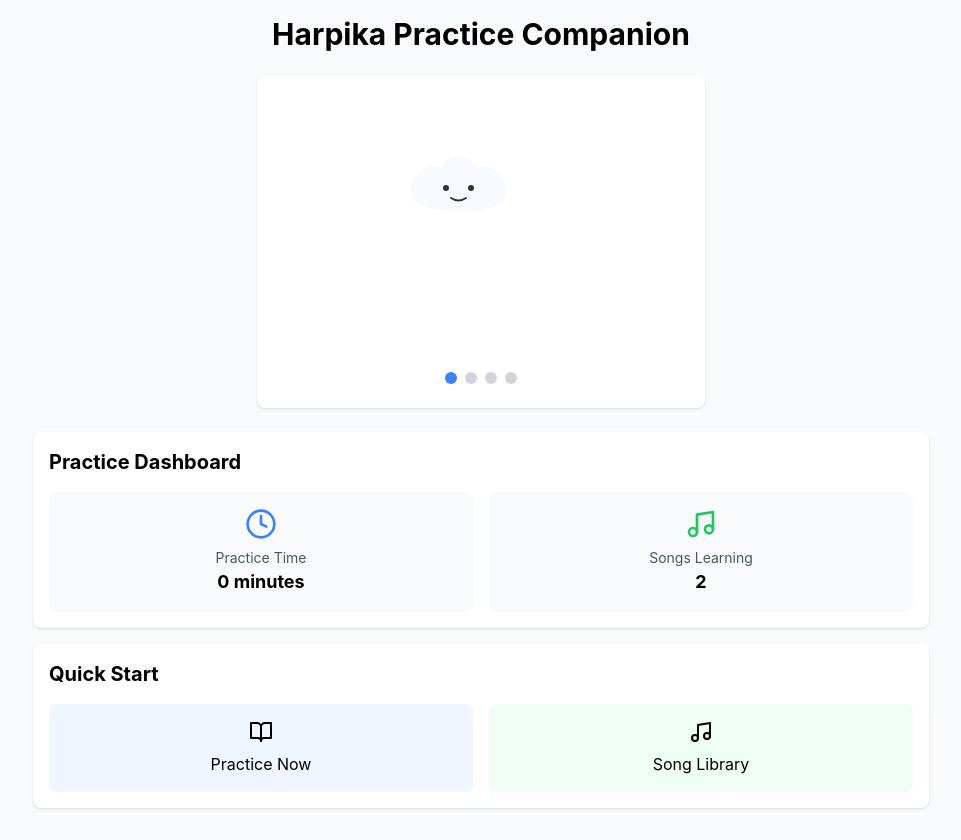
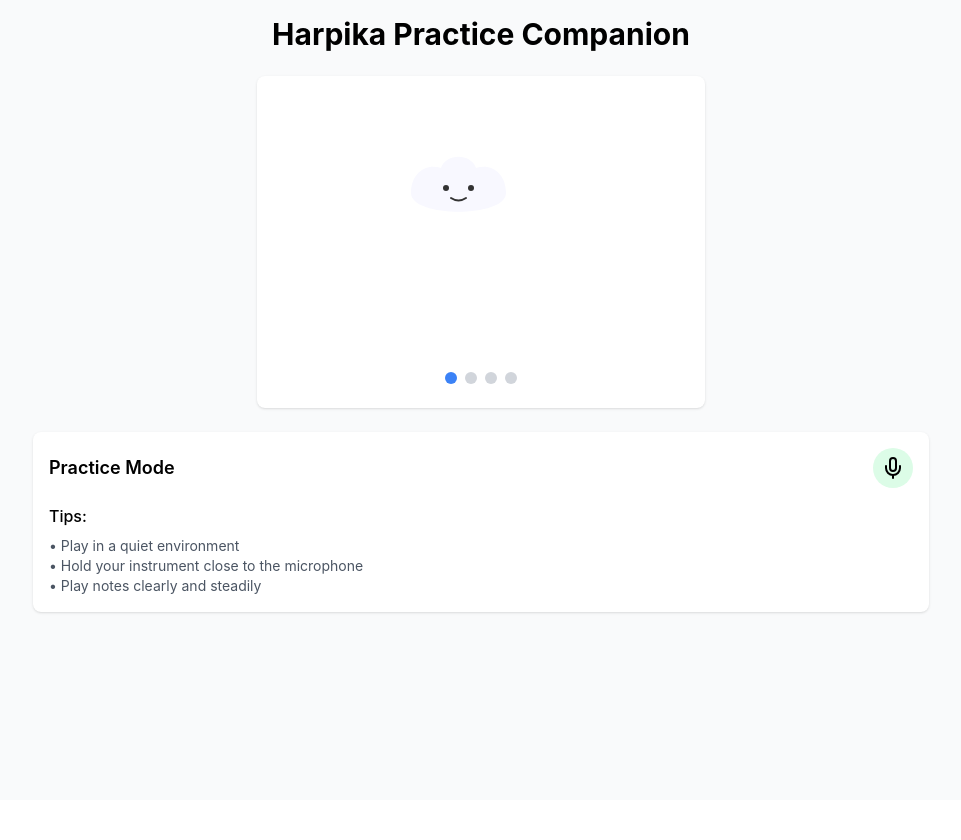
Before and after one commit to JessieBee7/harpika-practice, a React (Create React App) app: page / in a window 1280 px wide. Both pictures are taken after a click on the button "Practice Now". Shown: the whole page, without its empty margins (159-1120 px from the left). After the commit the page ends 800 px from the top, so only its background shows below. Built offline with nearby package versions, Linux system fonts and the light colour scheme; the HTML template or start-up script is replaced by a standard one.

Commit message:
Update LearningSystem.js

```diff
--- a/src/components/LearningSystem.js
+++ b/src/components/LearningSystem.js
@@ -1,12 +1,14 @@
 import React, { useState } from 'react';
 import { Music, BookOpen, Star, Clock } from 'lucide-react';
+import AudioPractice from './AudioPractice';
 
 const LearningSystem = () => {
   const [currentView, setCurrentView] = useState('home');
   const [playbackSpeed, setPlaybackSpeed] = useState(1);
   const [practiceMinutes, setPracticeMinutes] = useState(0);
+  const [selectedSong, setSelectedSong] = useState(null);
 
-  // Sample song library structure
+  // Song library structure
   const songLibrary = {
     skyrim: {
       title: "Skyrim Collection",
@@ -58,8 +60,15 @@ const LearningSystem = () => {
     }
   };
 
+  const handleSongSelect = (song) => {
+    setSelectedSong(song);
+    setCurrentView('practice');
+  };
+
   return (
     <div className="learning-system">
+      {currentView === 'home' && (
+        <>
           <div className="bg-white rounded-lg shadow mb-4">
             <div className="p-4">
               <h2 className="text-xl font-bold mb-4">Practice Dashboard</h2>
@@ -99,6 +108,55 @@ const LearningSystem = () => {
               </div>
             </div>
           </div>
+        </>
+      )}
+
+      {currentView === 'songs' && (
+        <div className="bg-white rounded-lg shadow">
+          <div className="p-4">
+            <h2 className="text-xl font-bold mb-4">Song Library</h2>
+            {Object.entries(songLibrary).map(([category, data]) => (
+              <div key={category} className="mb-6">
+                <h3 className="text-lg font-semibold mb-2">{data.title}</h3>
+                <div className="grid gap-2">
+                  {data.songs.map((song, index) => (
+                    <button
+                      key={index}
+                      className="w-full text-left p-3 bg-gray-50 rounded hover:bg-gray-100"
+                      onClick={() => handleSongSelect(song)}
+                    >
+                      <div className="font-medium">{song.title}</div>
+                      <div className="text-sm text-gray-600">{song.difficulty}</div>
+                    </button>
+                  ))}
+                </div>
+              </div>
+            ))}
+          </div>
+        </div>
+      )}
+
+      {currentView === 'practice' && (
+        <div className="space-y-4">
+          {selectedSong && (
+            <div className="bg-white rounded-lg shadow p-4">
+              <h2 className="text-xl font-bold mb-2">{selectedSong.title}</h2>
+              <div className="font-mono text-sm bg-gray-50 p-4 rounded">
+                {selectedSong.tab.map((line, index) => (
+                  <div key={index}>{line}</div>
+                ))}
+              </div>
+            </div>
+          )}
+
+          <AudioPractice
+            song={selectedSong}
+            onProgress={(note) => {
+              setPracticeMinutes(prev => prev + 1);
+            }}
+          />
+        </div>
+      )}
     </div>
   );
 };
```
Lines whose indentation alone changed are shown as unchanged.
